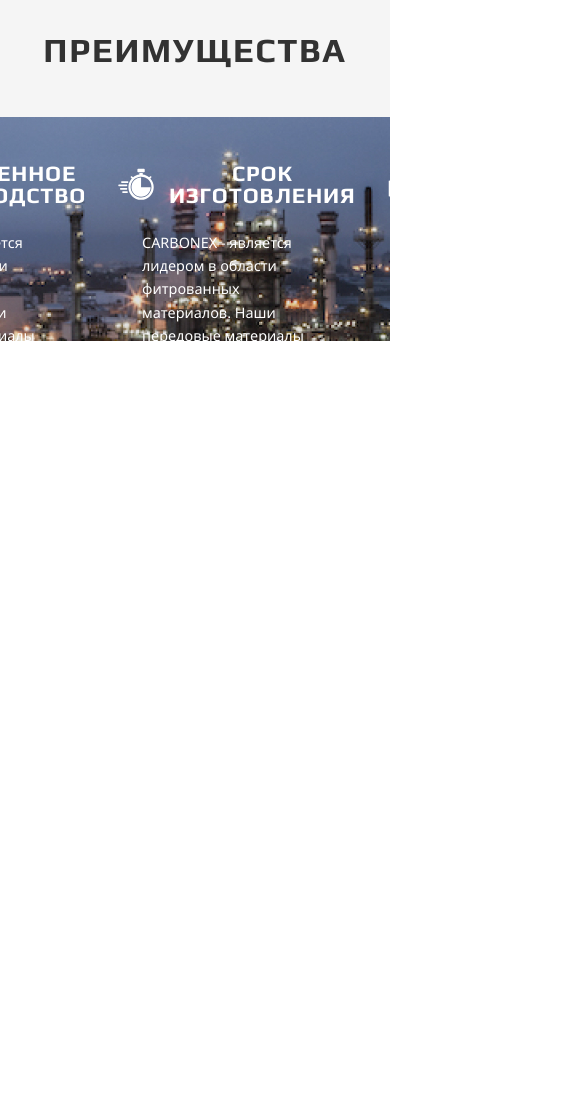
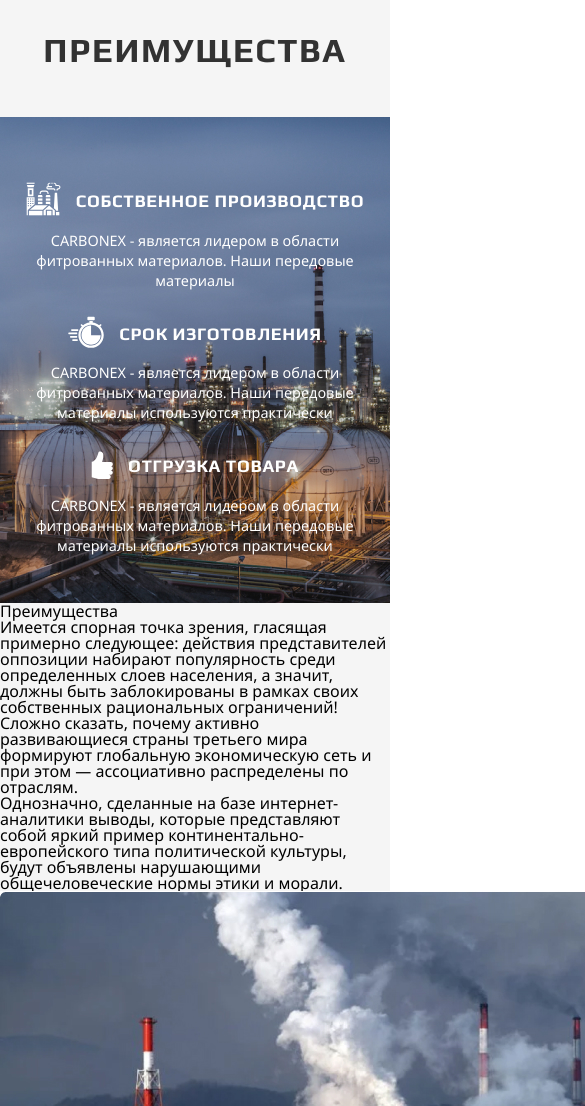
Before and after one commit to SergeiLemeshko/Carbonex, a website: page src/index.html in a window 390 px wide. Shown: the part 3226-4332 px from the top of the page, 585 px wide, since content can reach past the window. Before the commit the page ends 3712 px from the top, so only its background shows below. Drawn offline with nearby package versions, Linux system fonts and the light colour scheme; files that its build step writes are made by us from their sources; files whose address does not match are found by name.

Commit message:
finish benefits, add module company

```diff
--- a/gulp/version.json
+++ b/gulp/version.json
@@ -1,3 +1,3 @@
 {
-    "main": "20221121222830"
+    "main": "20221122220853"
 }
--- a/src/html/benefits.html
+++ b/src/html/benefits.html
@@ -7,7 +7,7 @@
 			<div class="benefits-block">
 				<div class="benefits-block__item">
 					<div>
-						<img src="/img/icons/Fabric.svg" alt="Wood">
+						<img src="/img/icons/Fabric.svg" class="img-right" alt="Wood">
 						<h5>Собственное производство</h5>
 					</div>
 					<p>CARBONEX - является лидером в области фитрованных материалов. Наши передовые материалы</p>
--- /dev/null
+++ b/src/html/company.html
@@ -0,0 +1,24 @@
+<section class="company">
+	<div class="company__container">
+		<div class="company__title">
+			<h3>Преимущества</h3>
+		</div>
+		<div class="company-block">
+			<div class="company-block__item-left">
+				<p>Имеется спорная точка зрения, гласящая примерно следующее: действия представителей оппозиции набирают
+					популярность среди определенных слоев населения, а значит, должны быть заблокированы в рамках своих
+					собственных рациональных ограничений!</p>
+				<p>Сложно сказать, почему активно развивающиеся страны третьего мира формируют глобальную экономическую
+					сеть и при этом — ассоциативно распределены по отраслям.</p>
+				<p>Однозначно, сделанные на базе интернет-аналитики выводы,
+					которые представляют собой яркий пример континентально-европейского типа политической культуры, будут
+					объявлены
+					нарушающими общечеловеческие нормы этики и морали.</p>
+			</div>
+			<div class="company-block__item-right">
+				<img src="/img/content/About-company.jpg" class="company-block__img-1" alt="Wood">
+				<img src="/img/content/About-company-bcg.jpg" class="company-block__img-2" alt="Wood">
+			</div>
+		</div>
+	</div>
+</section>
--- a/src/index.html
+++ b/src/index.html
@@ -13,6 +13,7 @@
 			@@include('html/industries.html',{})
 			@@include('html/products.html',{})
 			@@include('html/benefits.html',{})
+			@@include('html/company.html',{})
 		</main>
 		@@include('html/footer.html',{})
 	</div>
--- a/src/scss/benefits.scss
+++ b/src/scss/benefits.scss
@@ -1,7 +1,12 @@
 .benefits {
 	max-width: 1920px;
-	height: 300px;
+	height: 350px;
 	background: #F5F5F5;
+
+	@media (max-width: 992px) {
+		height: 600px;
+
+	}
 }
 .benefits__title {
 	display: block;
@@ -27,6 +32,14 @@
 	background-repeat: no-repeat;
 	background-size: cover;
 	background-position: center;
+
+	@media (max-width: 992px) {
+		height: 512px;
+		background: url('/img/content/Benefits-bcg-2.jpg');
+		background-repeat: no-repeat;
+		background-size: cover;
+		background-position: center;
+	}
 }
 .benefits__container, .container-benefits {
 	max-width: 1400px;
@@ -35,9 +48,18 @@
 .benefits-block {
 	height: 200px;
 	display: flex;
-	// flex-wrap: wrap;
 	justify-content: center;
 	padding: 30px 10px 15px 10px;
+
+	@media (max-width: 1200px) {
+		padding: 20px 10px 15px 10px;
+	}
+
+	@media (max-width: 992px) {
+		flex-direction: column;
+		align-items: center;
+		padding-top: 260px;
+	}
 }
 .benefits-block__item {
 	position: relative;
@@ -45,10 +67,23 @@
 	height: 300px;
 	margin-right: 32px;
 
+	@media (max-width: 1390px) {
+		margin-right: 25px;
+	}
+
+	@media (max-width: 997px) {
+		margin-right: 0px;
+		margin-bottom: 20px;
+	}
+
 	& div {
 		display: flex;
 		align-items: center;
 		margin-bottom: 10px;
+
+		@media (max-width: 992px) {
+			justify-content: center;
+		}
 
 		& img {
 			padding-right: 15px;
@@ -65,6 +100,21 @@
 			color: #FFFFFF;
 			padding-top: 15px;
 			padding-bottom: 15px;
+
+			@media (max-width: 1390px) {
+				text-align: left;
+				padding-bottom: 10px;
+			}
+
+			@media (max-width: 767px) {
+				font-size: 1.1rem;
+			}
+		}
+
+		.img-right {
+			@media (max-width: 360px) {
+				padding-left: 60px;
+			}
 		}
 	}
 
@@ -78,12 +128,15 @@
 		padding: 0px;
 
 		@media (max-width: 997px) {
-			padding: 0px 24px 0px 24px;
+			padding: 0px;
 			font-size: 1rem;
+			text-align: center;
 		}
 
 		@media (max-width: 767px) {
 			font-size: 0.9rem;
+			padding: 0px 10px 0px 10px;
+		line-height: 1.25rem;
 		}
 	}
 
--- /dev/null
+++ b/src/scss/company.scss
@@ -0,0 +1,19 @@
+.company {
+	max-width: 1920px;
+	height: 500px;
+	background: #F5F5F5;
+}
+.company__container {
+}
+.company__title {
+}
+.company-block {
+}
+.company-block__item-left {
+}
+.company-block__item-right {
+}
+.company-block__img-1 {
+}
+.company-block__img-2 {
+}
--- a/src/scss/style.scss
+++ b/src/scss/style.scss
@@ -57,6 +57,7 @@ h1,h2,h3,h4,h5,h6{font-size:inherit;font-weight: 400;}
 @import "industries";
 @import "products";
 @import "benefits";
+@import "company";
 
 .wrapper {
 	max-width: 1920px;
```
Also changed, not shown: dist/css/style.css, dist/css/style.min.css, dist/img/content/About-company-bcg.jpg (added), dist/img/content/About-company.jpg (added), dist/img/content/About-company.svg (added), dist/img/content/Benefits-bcg-2.jpg (added), dist/index.html, src/img/content/About-company-bcg.jpg (added), src/img/content/About-company.jpg (added), src/img/content/Benefits-bcg-2.jpg (added).
